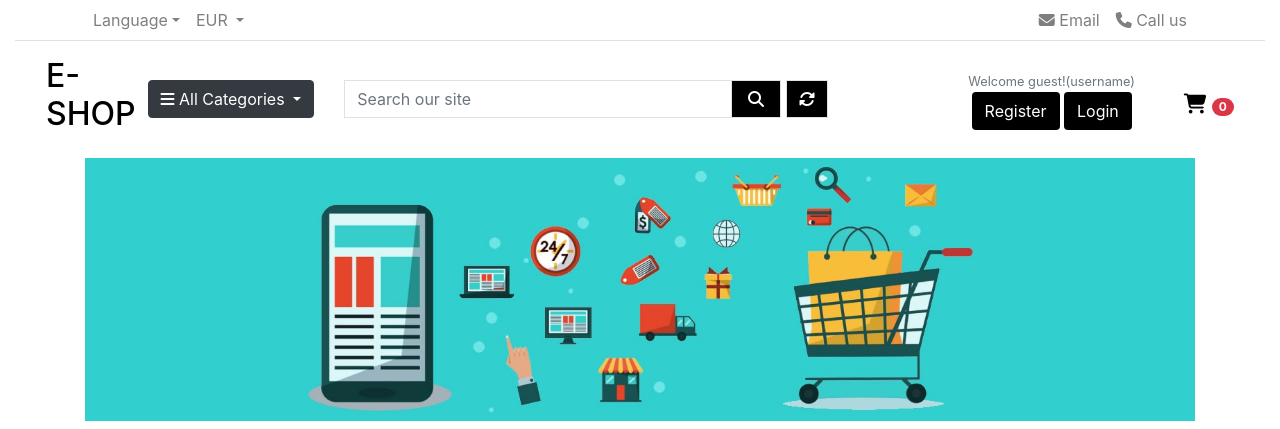
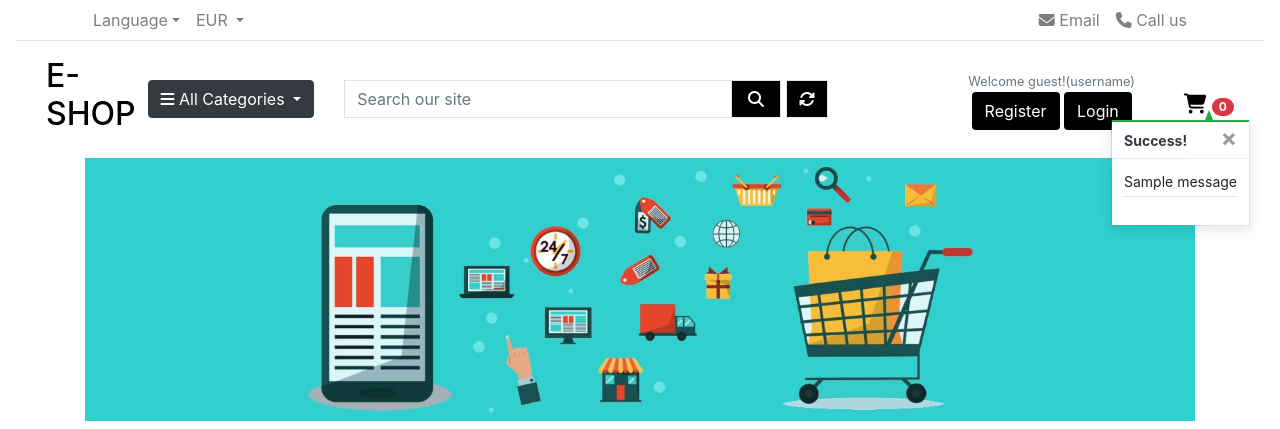
Before and after one commit to MihaiElisei/E-Shop-V1.0, a Django app: page / in a window 1280 px wide. Shown: the top 429 px of the page. Run offline with Django 3.2, Linux system fonts and the light colour scheme; data comes from the database, SQL or seed files in the repository; both versions use the stored data as it was after the commit; one stand-in notice (Sample message) is shown; some libraries are stand-ins or nearby versions.

Commit message:
added toasts

```diff
--- a/cart/views.py
+++ b/cart/views.py
@@ -89,6 +89,11 @@ def add_to_cart(request, product_id):
         )
     cart.save()
 
+    if product_variation:
+        messages.success(
+            request, f'Added {product.name} with color {product_variation[0]} and size {product_variation[1]} to your cart')
+    else:
+        messages.success(request, f'Added {product.name} to your cart')
     cart_item_exists = CartItem.objects.filter(
         product=product, cart=cart).exists()
 
--- a/e_shop/settings.py
+++ b/e_shop/settings.py
@@ -83,6 +83,7 @@ TEMPLATES = [
     },
 ]
 
+MESSAGE_STORAGE = 'django.contrib.messages.storage.session.SessionStorage'
 
 AUTHENTICATION_BACKENDS = [
     # Needed to login by username in Django admin, regardless of `allauth`
--- a/static/css/base.css
+++ b/static/css/base.css
@@ -93,3 +93,75 @@ html {
     width: 80px;
     height: 80px;
 }
+
+/* ------------------------------- bootstrap toasts */
+
+.message-container {
+    position: fixed;
+    top: 120px;
+    right: 30px;
+    z-index: 99999999999;
+}
+
+.custom-toast {
+    overflow: visible;
+}
+
+.toast-capper {
+    height: 2px;
+}
+
+.toast-capper {
+    height: 2px;
+}
+
+/* from CSS-tricks.com: https://css-tricks.com/snippets/css/css-triangle/ */
+.arrow-up {
+    width: 0;
+    height: 0;
+    border-left: 4px solid transparent;
+    border-right: 4px solid transparent;
+    border-bottom: 10px solid black;
+    position: absolute;
+    top: -10px;
+    right: 36px;
+}
+
+/* Convenience classes - colors copied from Bootstrap */
+.arrow-primary {
+    border-bottom-color: #007bff !important;
+}
+
+.arrow-secondary {
+    border-bottom-color: #6c757d !important;
+}
+
+.arrow-success {
+    border-bottom-color: #28a745 !important;
+}
+
+.arrow-danger {
+    border-bottom-color: #dc3545 !important;
+}
+
+.arrow-warning {
+    border-bottom-color: #ffc107 !important;
+}
+
+.arrow-info {
+    border-bottom-color: #17a2b8 !important;
+}
+
+.arrow-light {
+    border-bottom-color: #f8f9fa !important;
+}
+
+.arrow-dark {
+    border-bottom-color: #343a40 !important;
+}
+
+.cart-notification-wrapper {
+    height: 100px;
+    overflow-x: hidden;
+    overflow-y: auto;
+}
--- a/templates/base.html
+++ b/templates/base.html
@@ -2,6 +2,7 @@
 
 <!doctype html>
 <html lang="en">
+
 <head>
 
   {% block meta %}
@@ -14,7 +15,8 @@
   {% endblock %}
 
   {% block corecss %}
-        <link rel="stylesheet" href="https://stackpath.bootstrapcdn.com/bootstrap/4.4.1/css/bootstrap.min.css" integrity="sha384-Vkoo8x4CGsO3+Hhxv8T/Q5PaXtkKtu6ug5TOeNV6gBiFeWPGFN9MuhOf23Q9Ifjh" crossorigin="anonymous">
+  <link rel="stylesheet" href="https://stackpath.bootstrapcdn.com/bootstrap/4.4.1/css/bootstrap.min.css"
+    integrity="sha384-Vkoo8x4CGsO3+Hhxv8T/Q5PaXtkKtu6ug5TOeNV6gBiFeWPGFN9MuhOf23Q9Ifjh" crossorigin="anonymous">
   <link rel="stylesheet" href="https://fonts.googleapis.com/css?family=Lato&display=swap">
   <link rel="stylesheet" href="{% static 'css/base.css' %}">
   {% endblock %}
@@ -24,15 +26,21 @@
 
   {% block corejs %}
   <script src="https://kit.fontawesome.com/69d5e813c2.js" crossorigin="anonymous"></script>
-        <script src="https://code.jquery.com/jquery-3.4.1.min.js" integrity="sha256-CSXorXvZcTkaix6Yvo6HppcZGetbYMGWSFlBw8HfCJo=" crossorigin="anonymous"></script>
-        <script src="https://cdn.jsdelivr.net/npm/popper.js@1.16.0/dist/umd/popper.min.js" integrity="sha384-Q6E9RHvbIyZFJoft+2mJbHaEWldlvI9IOYy5n3zV9zzTtmI3UksdQRVvoxMfooAo" crossorigin="anonymous"></script>
-        <script src="https://stackpath.bootstrapcdn.com/bootstrap/4.4.1/js/bootstrap.min.js" integrity="sha384-wfSDF2E50Y2D1uUdj0O3uMBJnjuUD4Ih7YwaYd1iqfktj0Uod8GCExl3Og8ifwB6" crossorigin="anonymous"></script>
+  <script src="https://code.jquery.com/jquery-3.4.1.min.js"
+    integrity="sha256-CSXorXvZcTkaix6Yvo6HppcZGetbYMGWSFlBw8HfCJo=" crossorigin="anonymous"></script>
+  <script src="https://cdn.jsdelivr.net/npm/popper.js@1.16.0/dist/umd/popper.min.js"
+    integrity="sha384-Q6E9RHvbIyZFJoft+2mJbHaEWldlvI9IOYy5n3zV9zzTtmI3UksdQRVvoxMfooAo" crossorigin="anonymous">
+  </script>
+  <script src="https://stackpath.bootstrapcdn.com/bootstrap/4.4.1/js/bootstrap.min.js"
+    integrity="sha384-wfSDF2E50Y2D1uUdj0O3uMBJnjuUD4Ih7YwaYd1iqfktj0Uod8GCExl3Og8ifwB6" crossorigin="anonymous">
+  </script>
   {% endblock %}
 
   {% block extra_js %}
   {% endblock %}
 
   <title>E-Shop {% block extra_title %}{% endblock %}</title>
+
 <body>
   <header class="container-fluid" style="background-color: #fff;">
     {% include 'includes/header.html' %}
@@ -40,7 +48,19 @@
 
   {% if messages %}
   <div class="message-container">
-
+    {% for message in messages %}
+    {% with message.level as level %}
+    {% if level == 40 %}
+    {% include 'includes/toasts/toast_error.html' %}
+    {% elif level == 30 %}
+    {% include 'includes/toasts/toast_warning.html' %}
+    {% elif level == 25 %}
+    {% include 'includes/toasts/toast_success.html' %}
+    {% else %}
+    {% include 'includes/toasts/toast_info.html' %}
+    {% endif %}
+    {% endwith %}
+    {% endfor %}
   </div>
   {% endif %}
 
@@ -52,7 +72,9 @@
   {% include 'includes/footer.html' %}
 
   {% block postloadjs %}
-
+  <script type="text/javascript">
+    $('.toast').toast('show');
+  </script>
   {% endblock %}
 </body>
 
--- /dev/null
+++ b/templates/includes/toasts/toast_success.html
@@ -0,0 +1,66 @@
+<div class="toast custom-toast rounded-0 border-top-0" data-autohide="false">
+    <div class="arrow-up arrow-success"></div>
+    <div class="w-100 toast-capper bg-success"></div>
+    <div class="toast-header bg-white text-dark">
+        <strong class="mr-auto">Success!</strong>
+        <button type="button" class="ml-2 mb-1 close text-dark" data-dismiss="toast" aria-label="Close">
+            <span aria-hidden="true">&times;</span>
+        </button>
+    </div>
+    <div class="toast-body bg-white">
+        <div class="row">
+            <div class="col">
+                {{ message }}
+                <hr class="mt-1 mb-3">
+            </div>
+        </div>
+        {% if grand_total %}
+        <p class="logo-font bg-white text-black py-1">{{ cart_count }} Items</p>
+        <div class="cart-notification-wrapper">
+            {% for item in cart_items %}
+            <div class="row">
+                <div class="col-3 my-1">
+                    <img src="{{ item.product.image.url }}" alt="" class="w-100">
+                </div>
+                <div class="col-9">
+                    <p class="my-0"><strong>{{ item.product.name }}</strong></p>
+                    {% if item.variations.all %}
+                    <div class="row">
+                        <div class="col-6">
+                            <p class="my-0 small">
+                                {% for cart_item in item.variations.all %}
+                                {{ cart_item.variation_category | capfirst }} :
+                                {{ cart_item.variation_value | capfirst }} <br>
+                                {% endfor %}
+                            </p>
+                        </div>
+                        <div class="col-6">
+                            <p class="my-0 small text-muted">Qty: {{ item.quantity }}</p>
+                            <p class="my-0 small text-muted">Price: {{ item.product.price }}</p>
+                        </div>
+                    </div>
+                    {% else %}
+                    <div class="row">
+                        <div class="col">
+                            <p class="my-0 small text-muted">Qty: {{ item.quantity }}</p>
+                            <p class="my-0 small text-muted">Price: {{ item.product.price }}</p>
+                        </div>
+                    </div>
+                    {% endif %}
+                </div>
+            </div>
+        </div>
+        <hr class="w-100">
+        {% endfor %}
+        <div class="row">
+            <div class="col">
+                <strong class="bg-danger">
+                    <p class="pl-5 mb-0 text-white bg-danger">
+                        Total: {{ grand_total | floatformat:2 }}
+                    </p>
+                </strong>
+            </div>
+        </div>
+        {% endif %}
+    </div>
+</div>
```
Also changed, not shown: templates/includes/toasts/toast_error.html (added, +13 -0 lines), templates/includes/toasts/toast_info.html (added, +13 -0 lines), templates/includes/toasts/toast_warning.html (added, +13 -0 lines), db.sqlite3. Lines whose indentation alone changed are shown as unchanged.
